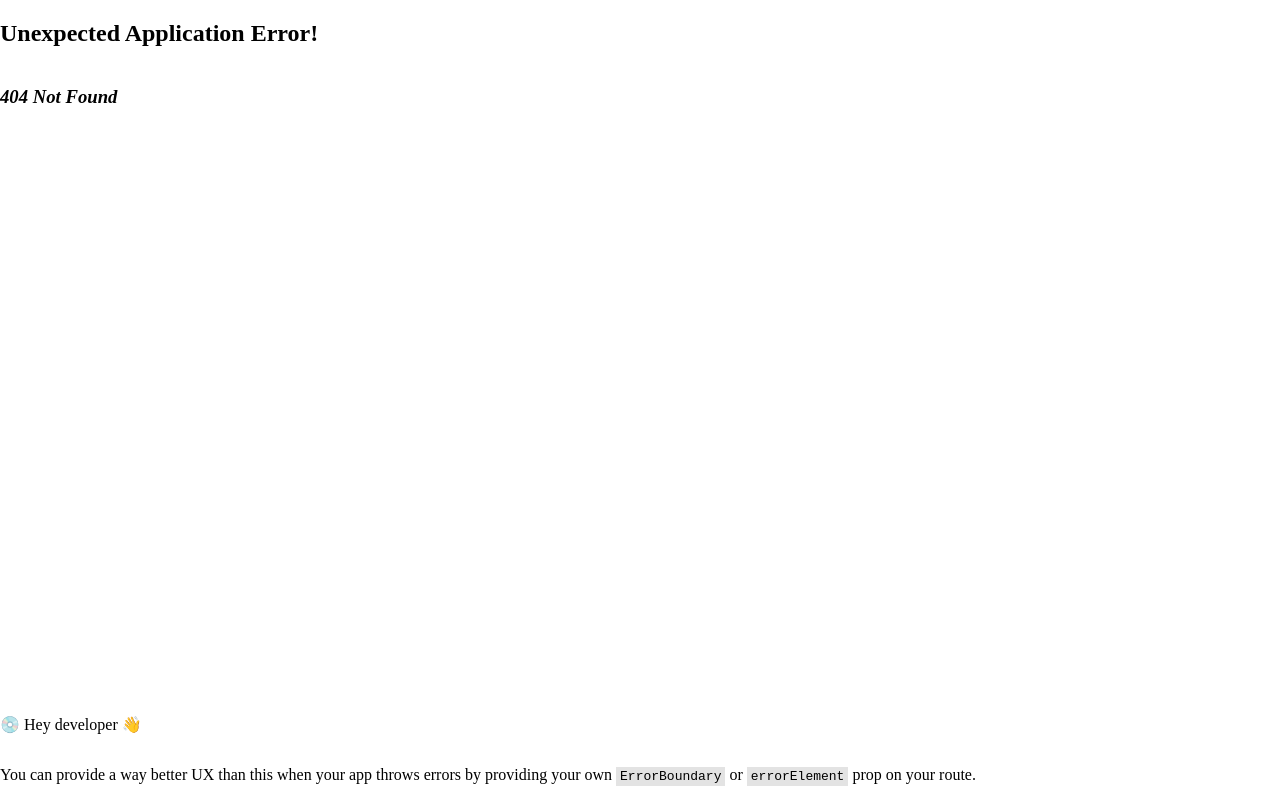
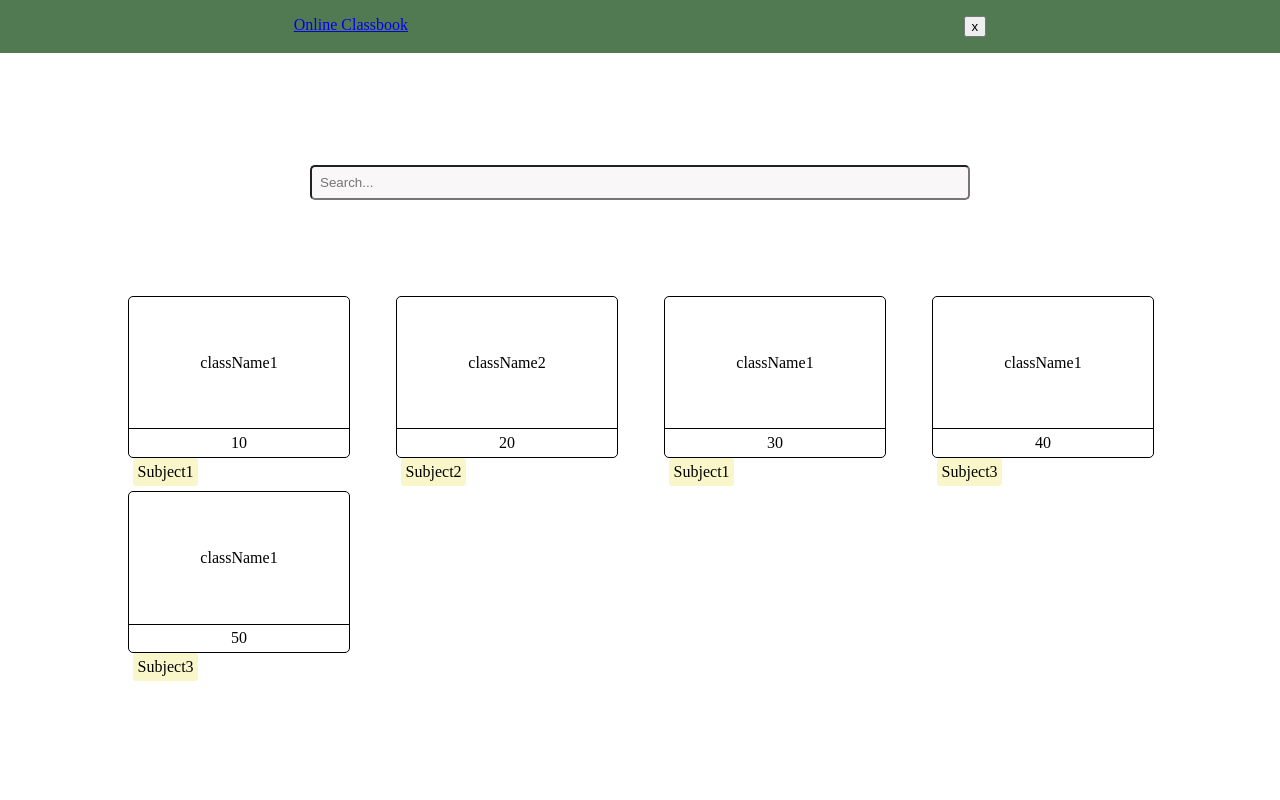
Before and after one commit to Andrei0872/online-classbook, a React (Create React App) app in the folder client/: page /teacher in a window 1280 px wide. Before the commit this address had no page. Built offline with nearby package versions, Linux system fonts and the light colour scheme.

Commit message:
feat(teacher): display classes

```diff
--- /dev/null
+++ b/client/src/api/teacher.ts
@@ -0,0 +1,18 @@
+export interface TeacherClass {
+  id: number;
+  subjectName: string;
+  className: string;
+  studentsCount: number;
+};
+
+export const fetchClasses = (): Promise<TeacherClass[]> => {
+  const classes = [
+    { id: 1, className: 'className1', subjectName: 'Subject1', studentsCount: 10 },
+    { id: 2, className: 'className2', subjectName: 'Subject2', studentsCount: 20 },
+    { id: 3, className: 'className1', subjectName: 'Subject1', studentsCount: 30 },
+    { id: 4, className: 'className1', subjectName: 'Subject3', studentsCount: 40 },
+    { id: 5, className: 'className1', subjectName: 'Subject3', studentsCount: 50 },
+  ];
+
+  return Promise.resolve(classes);
+};
--- a/client/src/index.css
+++ b/client/src/index.css
@@ -1,6 +1,7 @@
 :root {
   --primary-cl: #527a52;
   --background-cl-1: #F9F7F7;
+  --background-cl-2: #F9F7CA;
 }
 
 html, body {
@@ -18,3 +19,10 @@ body {
   display: grid;
   grid-template-rows: auto 1fr;
 }
+
+main {
+  display: flex;
+  flex-direction: column;
+  align-items: center;
+  padding-block-start: 7rem;
+}
--- a/client/src/index.tsx
+++ b/client/src/index.tsx
@@ -8,6 +8,7 @@ import Student from './pages/Student/Student';
 import { Provider } from 'react-redux';
 import { store } from './store/index'
 import StudentClass from './pages/StudentClass/StudentClass';
+import Teacher from './pages/Teacher/Teacher';
 
 // TODO: lazy load.
 const router = createBrowserRouter([
@@ -18,6 +19,10 @@ const router = createBrowserRouter([
   {
     path: 'student/class/:id',
     element: <StudentClass />,
+  },
+  {
+    path: 'teacher',
+    element: <Teacher />,
   },
 ]);
 
--- a/client/src/pages/Student/Student.css
+++ b/client/src/pages/Student/Student.css
@@ -1,10 +1,3 @@
-main.student {
-  display: flex;
-  flex-direction: column;
-  align-items: center;
-  padding-block-start: 7rem;
-}
-
 .student-search {
   width: 50vw;
   padding: .5rem;
--- /dev/null
+++ b/client/src/pages/Teacher/Teacher.css
@@ -0,0 +1,34 @@
+ul.teacher__subject-list {
+  margin-top: 6rem;
+  list-style: none;
+  display: grid;
+  grid-template-columns: repeat(auto-fit, minmax(200px, 1fr));
+  justify-items: center;
+  column-gap: 3rem;
+  width: 80vw;
+  grid-auto-rows: 10rem;
+  padding: 0;
+  row-gap: 2.2rem;
+  margin-inline: auto;
+}
+
+li.teacher__class {
+  width: 100%;
+  position: relative;
+  cursor: pointer;
+}
+
+span.teacher__subject {
+  position: absolute;
+  background: var(--background-cl-2);
+  padding: .3rem;
+  border-radius: 3px;
+  left: 0.3rem;
+}
+
+.teacher__search {
+  width: 50vw;
+  padding: 0.5rem;
+  background-color: var(--background-cl-1);
+  border-radius: 5px;
+}
--- /dev/null
+++ b/client/src/pages/Teacher/Teacher.tsx
@@ -0,0 +1,53 @@
+import { useEffect } from 'react';
+import { fetchClasses, TeacherClass } from '../../api/teacher';
+import Header from '../../components/Navbar/Header'
+import SearchBar from '../../components/SearchBar/SearchBar'
+import SubjectCard from '../../components/Subject/SubjectCard';
+import { setClasses } from '../../store/slices/teacher.slice';
+import { useAppDispatch, useAppSelector } from '../../utils/hooks/store';
+import './Teacher.css'
+
+function Teacher() {
+  const classesList = useAppSelector(state => state.teacher.classes);
+  const dispatch = useAppDispatch();
+
+  useEffect(() => {
+    if (classesList) {
+      return;
+    }
+
+    fetchClasses()
+      .then(classes => dispatch(setClasses(classes)));
+  }, []);
+
+  const onClassClicked = (cls: TeacherClass) => {
+    // navigate(`student/class/${cls.id}`);
+    console.log(cls);
+
+  }
+
+  return (
+    <>
+      <Header />
+      <main className='teacher'>
+        <SearchBar className='teacher__search' />
+        {
+          !classesList ? null : (
+            <ul className="teacher__subject-list">
+              {
+                classesList.map(c => (
+                  <li onClick={ev => onClassClicked(c)} key={c.id} className="teacher__class">
+                    <SubjectCard subjectName={c.className} studentsCount={c.studentsCount} />
+                    <span className='teacher__subject'>{c.subjectName}</span>
+                  </li>
+                ))
+              }
+            </ul>
+          )
+        }
+      </main>
+    </>
+  )
+}
+
+export default Teacher
--- a/client/src/store/index.ts
+++ b/client/src/store/index.ts
@@ -1,9 +1,11 @@
 import { configureStore } from '@reduxjs/toolkit'
 import classReducer from './slices/class.slice'
+import { teacherReducer } from './slices/teacher.slice';
 
 export const store = configureStore({
   reducer: {
     classes: classReducer,
+    teacher: teacherReducer,
   }
 })
 
--- /dev/null
+++ b/client/src/store/slices/teacher.slice.ts
@@ -0,0 +1,25 @@
+import { createSlice, PayloadAction } from '@reduxjs/toolkit'
+import { TeacherClass } from '../../api/teacher';
+
+
+interface TeacherState {
+  classes: TeacherClass[] | null;
+}
+
+const initialState: TeacherState = {
+  classes: null,
+}
+
+export const teacherSlice = createSlice({
+  name: 'teacher',
+  initialState,
+  reducers: {
+    setClasses (state, action: PayloadAction<TeacherClass[]>) {
+      state.classes = action.payload;
+    },
+  },
+});
+
+export const { setClasses } = teacherSlice.actions;
+
+export const teacherReducer = teacherSlice.reducer;
```
